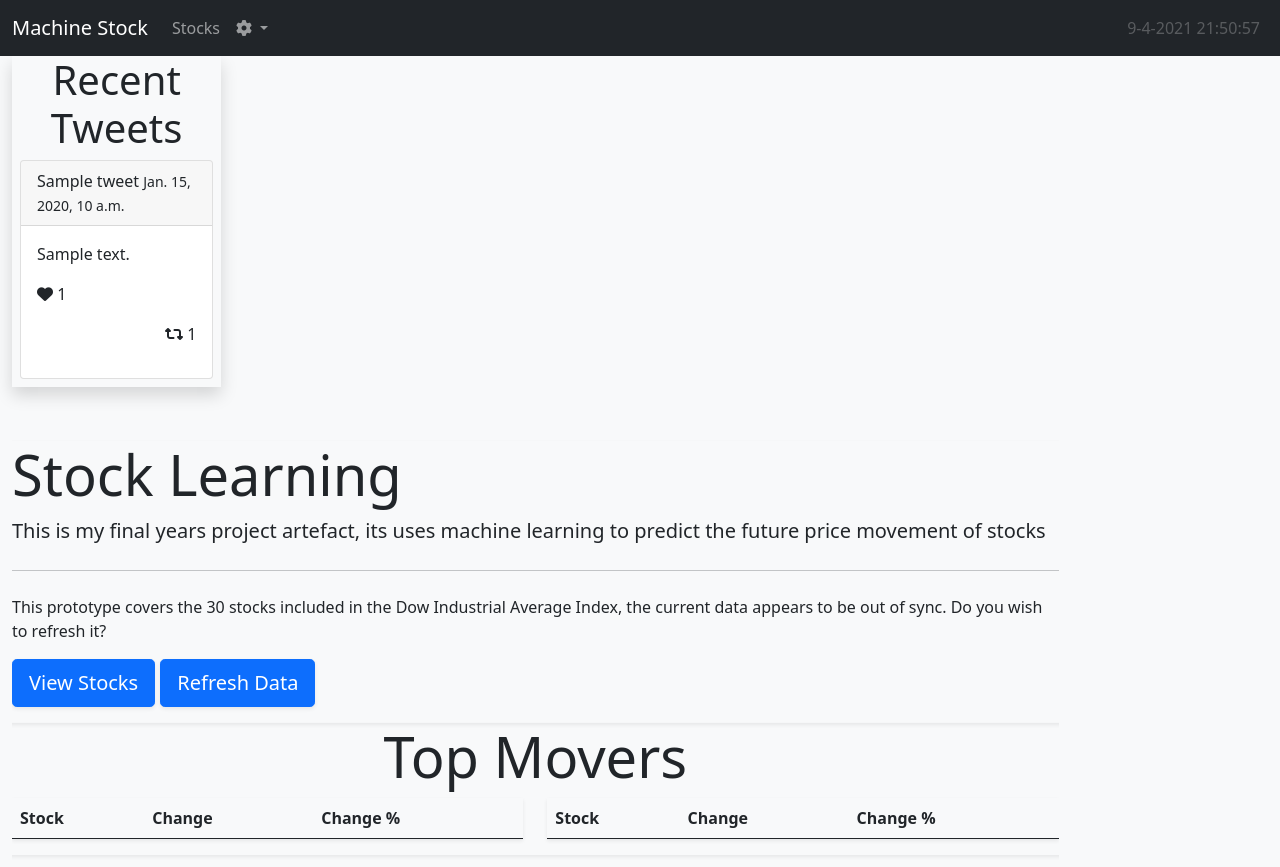
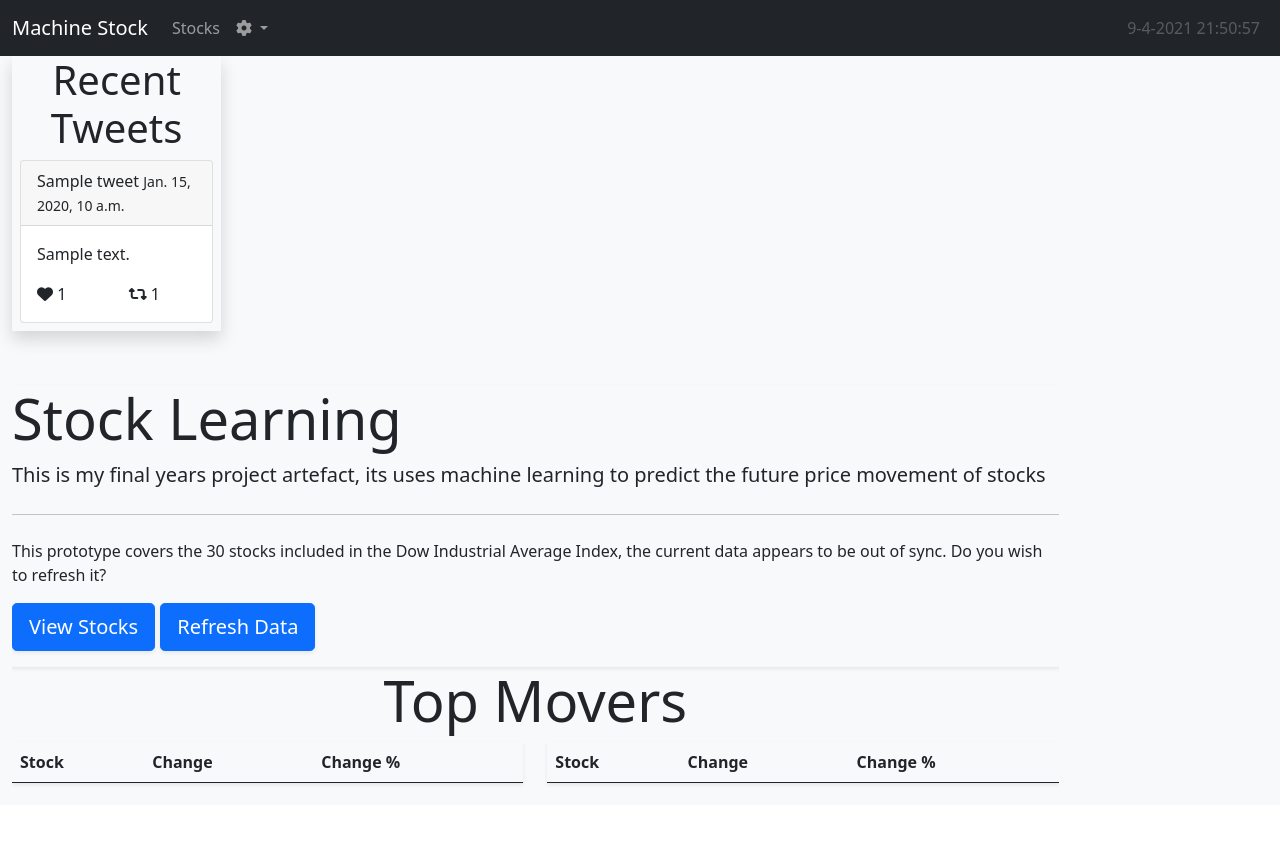
Before and after one commit to JBakes98/MachineStock, a Django app: page / in a window 1280 px wide. After the commit the page ends 786 px from the top, so only its background shows below. Run offline with Django 3.2, Linux system fonts and the light colour scheme; tables that the repository leaves empty hold one stand-in row (values such as "Sample post"); lists and menus that the app fills with data are empty; parts of the project's set-up code (start-up, migrations or seed data) failed here and were passed over; some libraries are stand-ins or nearby versions.

Commit message:
Made layout changes and removed extra parameter from loss calculation

```diff
--- a/stockprediction/machine_learning/stock_prediction.py
+++ b/stockprediction/machine_learning/stock_prediction.py
@@ -281,7 +281,7 @@ class StockMachineLearning:
             interpretation = self.model.interpret_output(out)
             encoder_length = x['encoder_lengths'][self.stock_idx]
             loss = self.model.loss
-            loss_value = loss(y_raw[None], (y[-n_pred:][None], None), y[:n_pred][None])
+            loss_value = loss(y_raw[None], (y[-n_pred:][None], None))
 
             # Plot observed history
             layout = {
--- a/stockprediction/templates/index.html
+++ b/stockprediction/templates/index.html
@@ -4,7 +4,7 @@
 <div class="container-fluid">
     <div class="row">
         <div class="container-fluid">
-            <div class="overflow-auto col-2 shadow mh-100 d-inline-block">
+            <div class="overflow-auto col-2 shadow d-inline-block">
                 <h1 class="display-6 text-center">Recent Tweets</h1>
                 {% for tweet in tweets %}
                 <div class="card m-2">
@@ -14,14 +14,14 @@
                     </div>
                     <div class="card-body">
                         <p>{{ tweet.text }}</p>
-                        <span>
-                        <p class="text-start">
-                            <i class="fas fa-heart"></i> {{ tweet.favourites_count }}
-                        </p>
-                        <p class="text-end">
-                            <i class="fas fa-retweet"></i> {{ tweet.retweet_count }}
-                        </p>
-                    </span>
+                        <div class="row justify-content-between">
+                            <div class="col">
+                                <i class="fas fa-heart"></i> {{ tweet.favourites_count }}
+                            </div>
+                            <div class="col">
+                                <i class="fas fa-retweet"></i> {{ tweet.retweet_count }}
+                            </div>
+                        </div>
                     </div>
                 </div>
                 {% endfor %}
@@ -29,7 +29,7 @@
         </div>
 
         <div class="container-fluid">
-            <div class="col-10 h-100 d-inline-block overflow-auto">
+            <div class="col-10 d-inline-block overflow-auto">
                 <div class="row mt-5 bg-light">
                     <div class="jumbotron shadow-sm">
                         <h1 class="display-4">Stock Learning</h1>
```
Also changed, not shown: stockprediction/templates/stockprediction/stock_detail.html (+14 -3 lines), stockprediction/templates/stockprediction/stock_list.html (+16 -5 lines).
